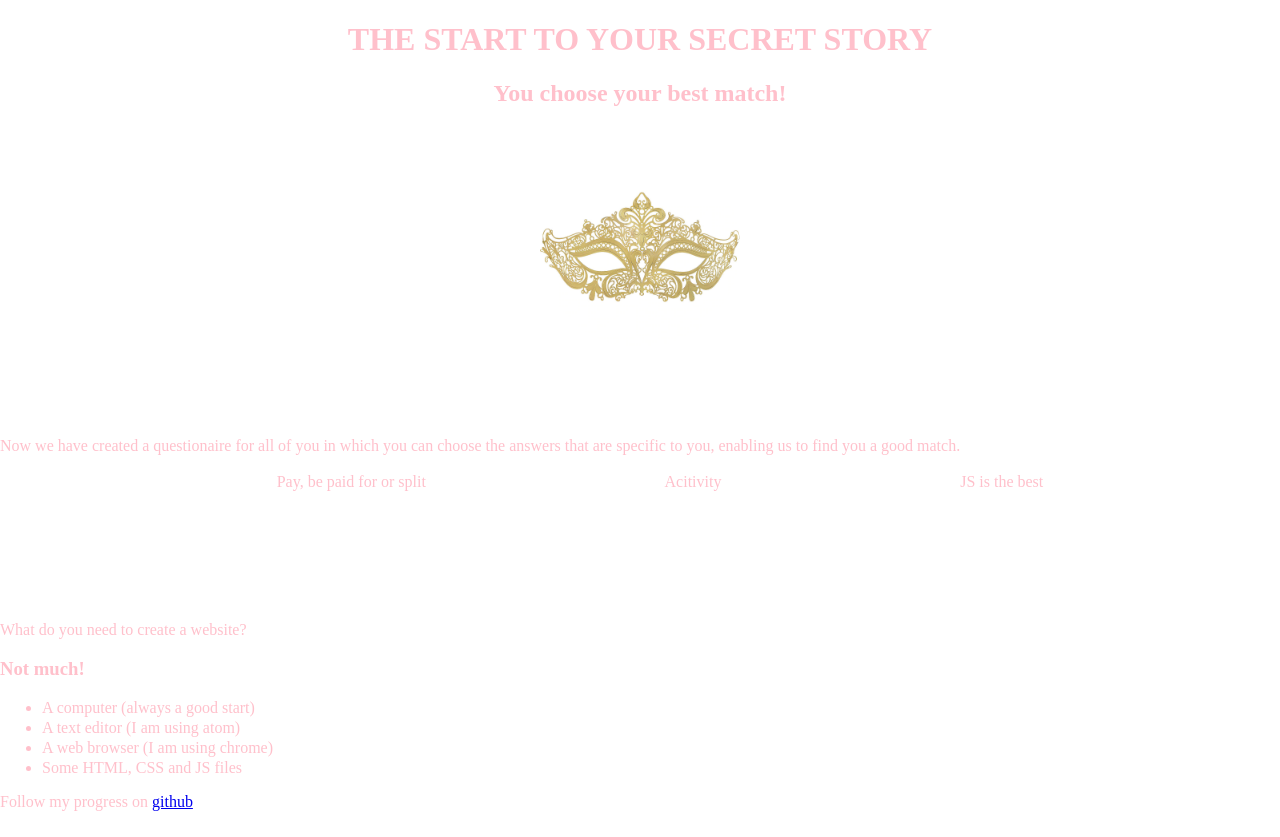
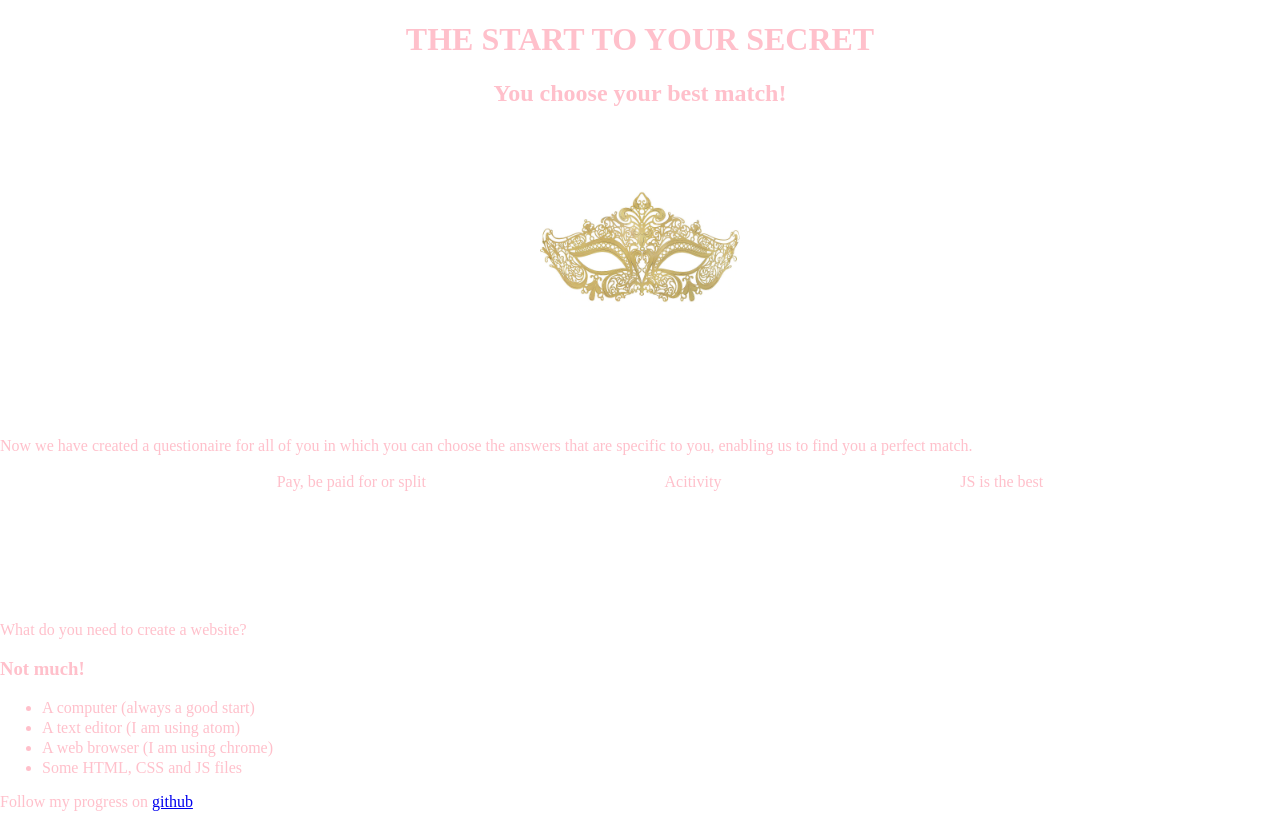
Before and after one commit to ellieesmiith98/MY-FIRST-WEBSITE, a plain HTML site: page index.html in a window 1280 px wide. Drawn offline with Linux system fonts and the light colour scheme.

Commit message:
Update index.html

```diff
--- a/index.html
+++ b/index.html
@@ -8,7 +8,7 @@
 
   <div>
 
-    <h1> THE START TO YOUR SECRET STORY </h1>
+    <h1> THE START TO YOUR SECRET </h1>
 
     <h2> You choose your best match! </h2>
     <img src="els.webp" alt="A local image" width="200px">
@@ -16,7 +16,7 @@
   </div>
 
   <div>
-    <p> Now we have created a questionaire for all of you in which you can choose the answers that are specific to you, enabling us to find you a good match.</p>
+    <p> Now we have created a questionaire for all of you in which you can choose the answers that are specific to you, enabling us to find you a perfect match.</p>
     <ol>
       <li> Pay, be paid for or split </li>
       <li> Acitivity  </li>
```
